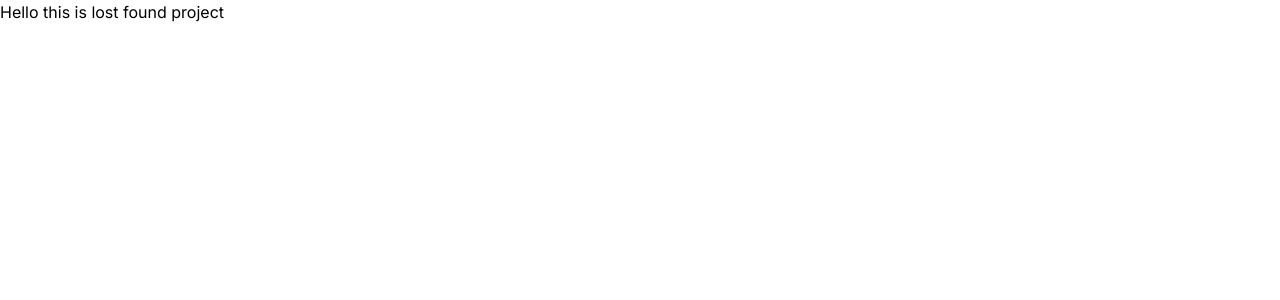
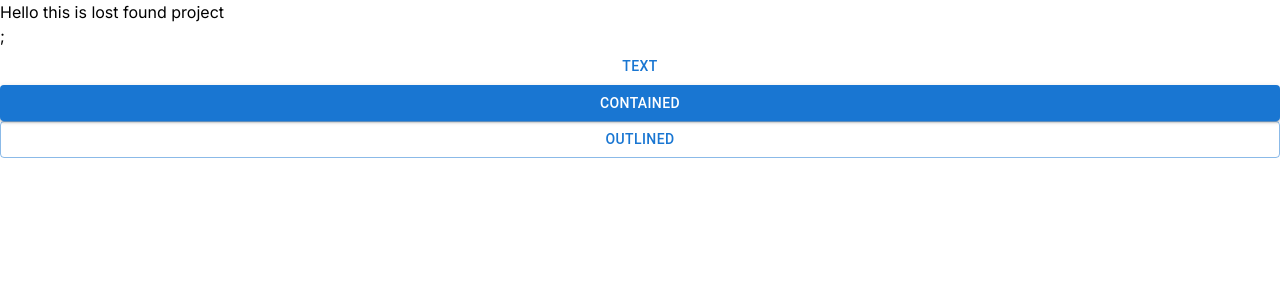
Before and after one commit to Shihab2022/Lost-And-Found, a Next.js app in the folder front-end/: page / in a window 1280 px wide. Shown: the top 300 px of the page. Built offline with nearby package versions, Linux system fonts and the light colour scheme.

Commit message:
basic mui set up

```diff
--- a/front-end/src/app/page.tsx
+++ b/front-end/src/app/page.tsx
@@ -1,5 +1,13 @@
-import Image from "next/image";
+import { Stack } from "@mui/material";
+import Button from "@mui/material/Button";
 
 export default function Home() {
-  return <h1>Hello this is lost found project</h1>;
+  return (
+    <Stack>
+      <h1>Hello this is lost found project</h1>;
+      <Button variant="text">Text</Button>
+      <Button variant="contained">Contained</Button>
+      <Button variant="outlined">Outlined</Button>
+    </Stack>
+  );
 }
```
Also changed, not shown: front-end/package.json (+9 -5 lines), 1 other file (tests, documents, lock files or other folders).
